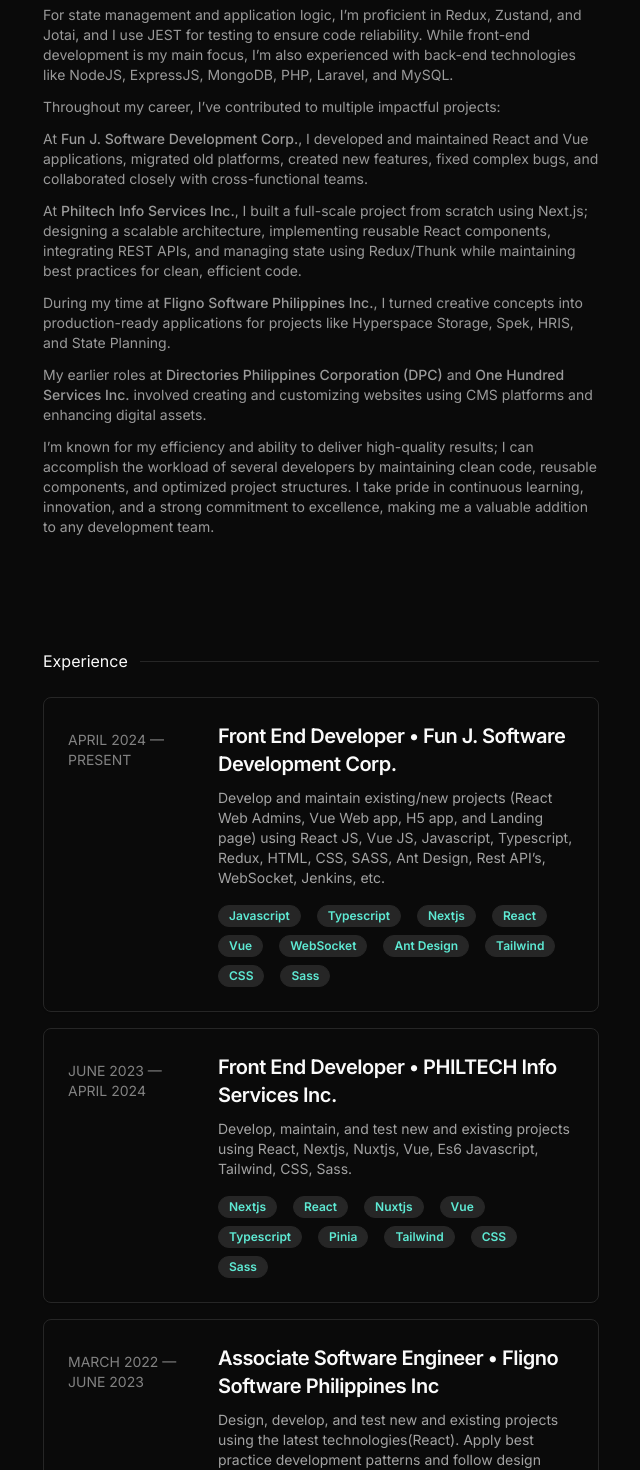
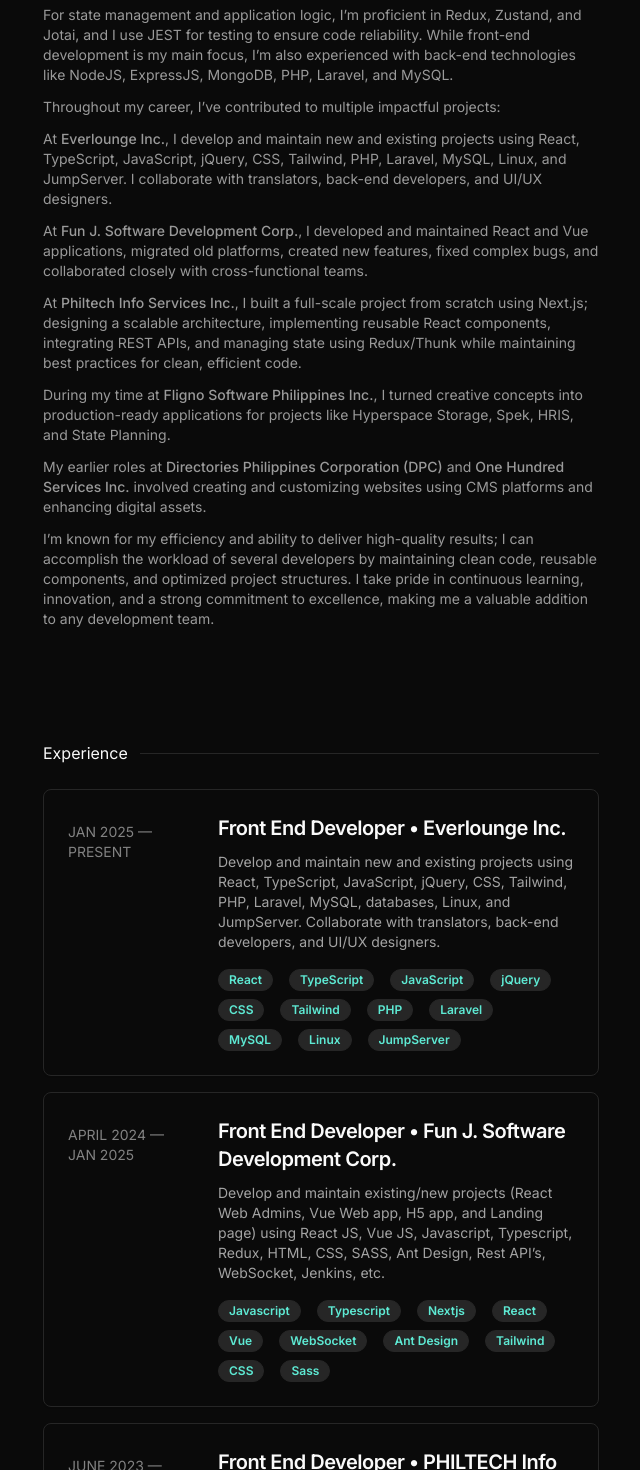
Before and after one commit to jhonpabz/jhon-portfolio, a Next.js app: page / in a window 1280 px wide. Shown: the part 1200-2670 px from the top of the page, without its empty margins (597-1237 px from the left). Built offline with nearby package versions, Linux system fonts and the light colour scheme.

Commit message:
update: exp

```diff
--- a/components/About.tsx
+++ b/components/About.tsx
@@ -32,6 +32,14 @@
 
       <p className="mt-3 text-sm text-primary/60">
         Throughout my career, I’ve contributed to multiple impactful projects:
+      </p>
+
+      <p className="mt-3 text-sm text-primary/60">
+        At{" "}
+        <span className="font-medium">Everlounge Inc.</span>, I develop and
+        maintain new and existing projects using React, TypeScript, JavaScript,
+        jQuery, CSS, Tailwind, PHP, Laravel, MySQL, Linux, and JumpServer. I
+        collaborate with translators, back-end developers, and UI/UX designers.
       </p>
 
       <p className="mt-3 text-sm text-primary/60">
--- a/components/ExperienceCard.tsx
+++ b/components/ExperienceCard.tsx
@@ -18,9 +18,7 @@
   const { workPeriod, title, description, stacks, siteUrl } = props;
   const { theme } = useTheme();
 
-  return (
-    <div id="experience" className="group cursor-pointer py-2">
-      <BaseNewTabLink siteUrl={`${siteUrl}`}>
+  const card = (
         <Card className="flex flex-col lg:flex-row md:flex-row  group-hover:bg-primary/10 transition-colors duration-200">
           <div className="md:basis-1/4">
             <div className="pl-6 pt-8 w-[150px] text-primary/50 text-sm">
@@ -62,7 +60,11 @@
             )}
           </div>
         </Card>
-      </BaseNewTabLink>
+  );
+
+  return (
+    <div id="experience" className={cn('group py-2', siteUrl && 'cursor-pointer')}>
+      {siteUrl ? <BaseNewTabLink siteUrl={siteUrl}>{card}</BaseNewTabLink> : card}
     </div>
   );
 };
--- a/constant/card.ts
+++ b/constant/card.ts
@@ -119,11 +119,31 @@
 
 export const experienceData: Experience[] = [
   {
-    workPeriod: "APRIL 2024 — PRESENT",
+    workPeriod: "JAN 2025 — PRESENT",
+    title: "Front End Developer • Everlounge Inc.",
+    description:
+      "Develop and maintain new and existing projects using React, TypeScript, JavaScript, jQuery, CSS, Tailwind, PHP, Laravel, MySQL, databases, Linux, and JumpServer. Collaborate with translators, back-end developers, and UI/UX designers.",
+    date: "2025 - Present",
+    stacks: [
+      "React",
+      "TypeScript",
+      "JavaScript",
+      "jQuery",
+      "CSS",
+      "Tailwind",
+      "PHP",
+      "Laravel",
+      "MySQL",
+      "Linux",
+      "JumpServer",
+    ],
+  },
+  {
+    workPeriod: "APRIL 2024 — JAN 2025",
     title: "Front End Developer • Fun J. Software Development Corp.",
     description:
       "Develop and maintain existing/new projects (React Web Admins, Vue Web app, H5 app, and Landing page) using React JS, Vue JS, Javascript, Typescript, Redux, HTML, CSS, SASS, Ant Design, Rest API’s, WebSocket, Jenkins, etc.",
-    date: "2019 - 2022",
+    date: "2024 - 2025",
     stacks: [
       "Javascript",
       "Typescript",
```
